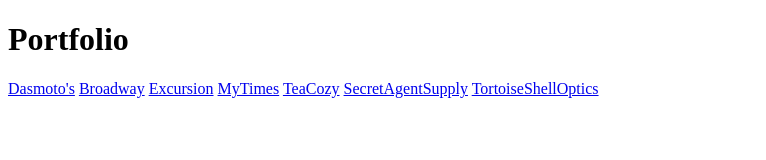
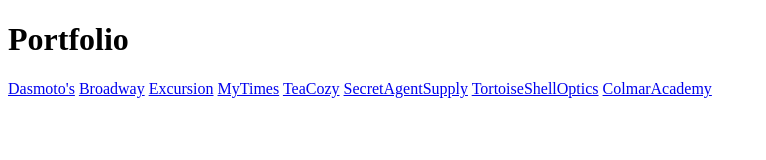
Before and after one commit to gina2014/gina.github.io, a plain HTML site: page index.html in a window 1280 px wide. Shown: the whole page, without its empty margins (0-766 px from the left). Drawn offline with Linux system fonts and the light colour scheme.

Commit message:
add colmar academy link

```diff
--- a/index.html
+++ b/index.html
@@ -14,7 +14,8 @@
       <span><a href="https://gina2014.github.io/TeaCozy/" target="_blank">TeaCozy</a></span>
       <span><a href="https://gina2014.github.io/SecretAgentSite/" target="_blank">SecretAgentSupply</a></span>
       <span><a href=" https://gina2014.github.io/tortoiseShell/" target="_blank">TortoiseShellOptics</a></span>
+        <span><a href=" https://gina2014.github.io/colmarAcademy/" target="_blank">ColmarAcademy</a></span>
     </nav>
-    </nav>
+
   </body>
 </html>
```
